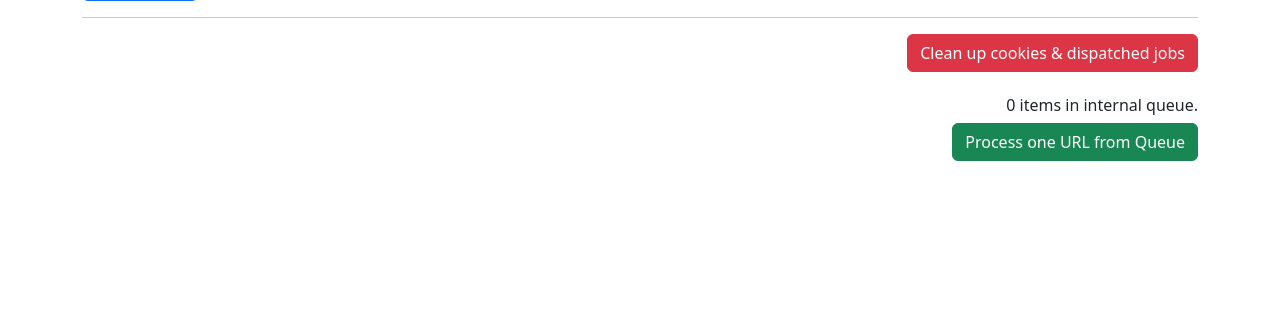
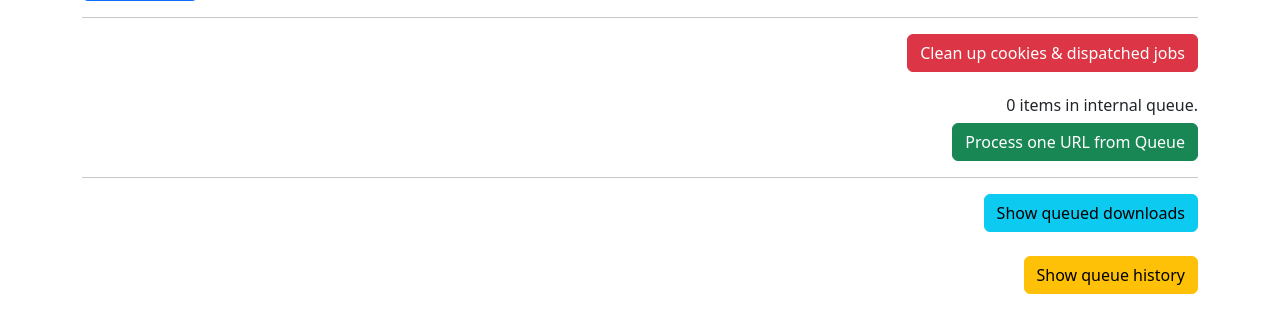
Before and after one commit to michal-repo/php_ytd_aria2c, a PHP site: page /jsonrpc/ in a window 1280 px wide. Shown: the part 408-741 px from the top of the page. Run offline with PHP 8.4, Linux system fonts and the light colour scheme.

Commit message:
Show internal queue downloads buttons

```diff
--- a/aria2.php
+++ b/aria2.php
@@ -310,4 +310,53 @@ class php2Aria2c
             $this->aria2 = new Aria2();
         }
     }
+
+    public static function listInternalQueue($type = 'active', $beautify = false)
+    {
+        $self = new self();
+        $results = $self->pListInternalQueue($type);
+        if ($results === null) {
+            return [true, "Unable to connect to local database."];
+        }
+        if ($beautify) {
+            $table = '<table class="table"><thead><tr>';
+            $ths = array_keys($results[0]);
+            foreach ($ths as $th) {
+                $table .= '<th scope="col">' . $th . '</th>';
+            }
+            $table .= '</tr></thead><tbody>';
+
+            foreach ($results as $row) {
+                $table .= '<tr>';
+                foreach ($row as $col) {
+                    $table .= '<td>' . $col . '</td>';
+                }
+                $table .= '</tr>';
+            }
+
+            $table .= "</tbody></table>";
+        }
+        return [true, $table];
+    }
+
+    public function pListInternalQueue($type)
+    {
+        if (!is_null($this->connection)) {
+            switch ($type) {
+                case 'history':
+                    $type_code = 1;
+                    break;
+                default:
+                case 'active':
+                    $type_code = 0;
+                    break;
+            }
+            $stmt = $this->connection->prepare("select * from downloads where dispatched = " . $type_code);
+            $stmt->execute();
+            $data = $stmt->fetchAll(PDO::FETCH_ASSOC);
+        } else {
+            return null;
+        }
+        return $data;
+    }
 }
--- a/index.php
+++ b/index.php
@@ -66,6 +66,14 @@ if (isset($_POST['processOneFromInternalQueue']) && $_POST['processOneFromIntern
         fclose($fp);
     }
     redirectToSelf(("?status=" . urlencode($status)));
+}
+
+if (isset($_POST['showQueuedDownloads']) && $_POST['showQueuedDownloads'] === "yes") {
+    list($show_results, $results_to_print) = php2Aria2c::listInternalQueue('active', true);
+}
+
+if (isset($_POST['showQueueHistory']) && $_POST['showQueueHistory'] === "yes") {
+    list($show_results, $results_to_print) = php2Aria2c::listInternalQueue('history', true);
 }
 
 ?>
@@ -185,8 +193,40 @@ if (isset($_POST['processOneFromInternalQueue']) && $_POST['processOneFromIntern
                 </form>
             </div>
         </div>
+        <hr>
+        <div class="row">
+            <div class="col">
+                <form action="<?php echo htmlspecialchars($_SERVER["PHP_SELF"]); ?>" method='POST' class="float-end">
+                    <input type="hidden" value="yes" id="showQueuedDownloads" name="showQueuedDownloads">
+                    <button type="submit" class="btn btn-info">Show queued downloads</button>
+                </form>
+            </div>
+        </div>
+        </br>
+        <div class="row">
+            <div class="col">
+                <form action="<?php echo htmlspecialchars($_SERVER["PHP_SELF"]); ?>" method='POST' class="float-end">
+                    <input type="hidden" value="yes" id="showQueueHistory" name="showQueueHistory">
+                    <button type="submit" class="btn btn-warning">Show queue history</button>
+                </form>
+            </div>
+        </div>
     </div>
-
+    <?php
+    if (isset($show_results)) {
+    ?>
+        <div class="container-fluid" id="results">
+            <div class="row">
+                <div class="col-12">
+                    <?php
+                    echo $results_to_print;
+                    ?>
+                </div>
+            </div>
+        </div>
+    <?php
+    }
+    ?>
 </body>
 
 
```
